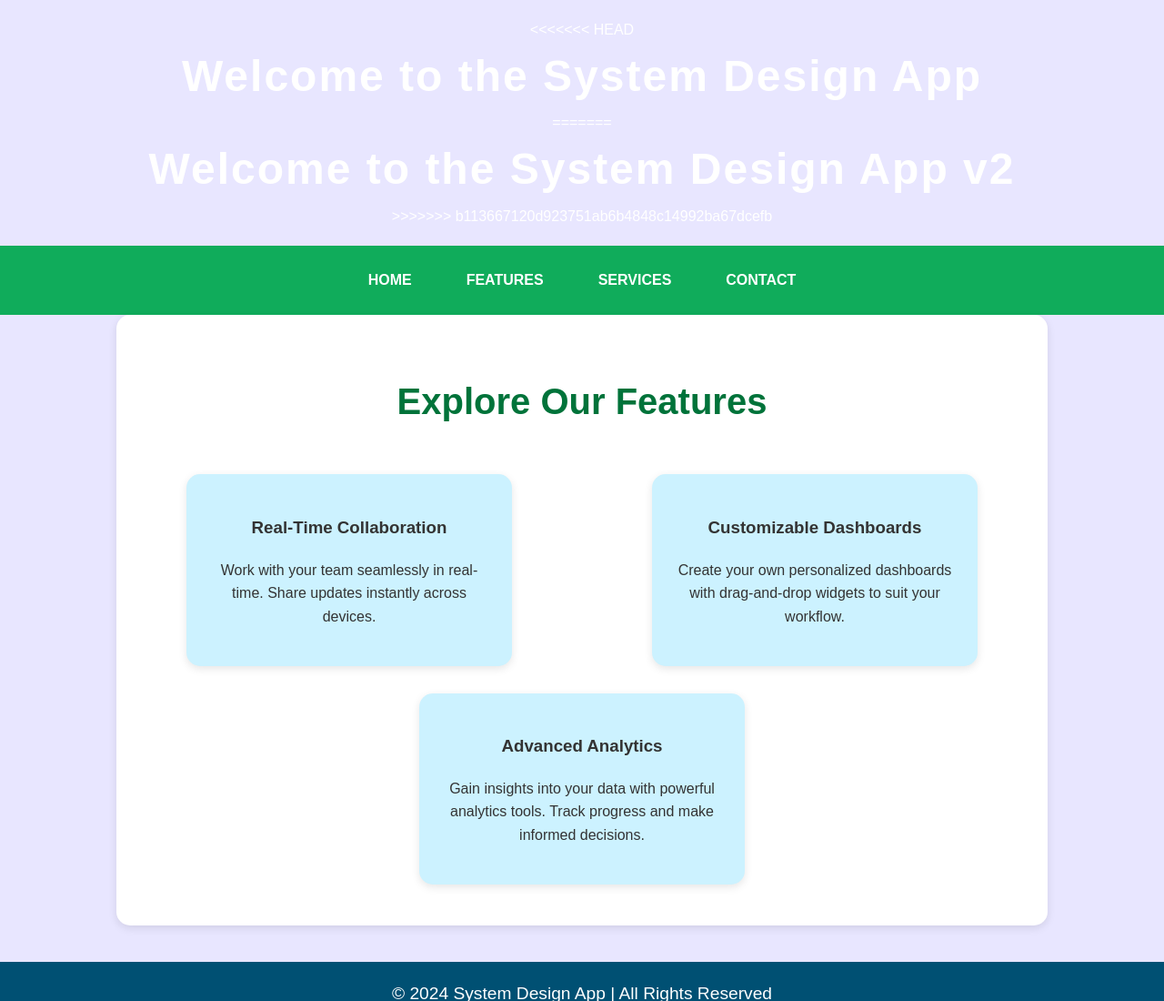
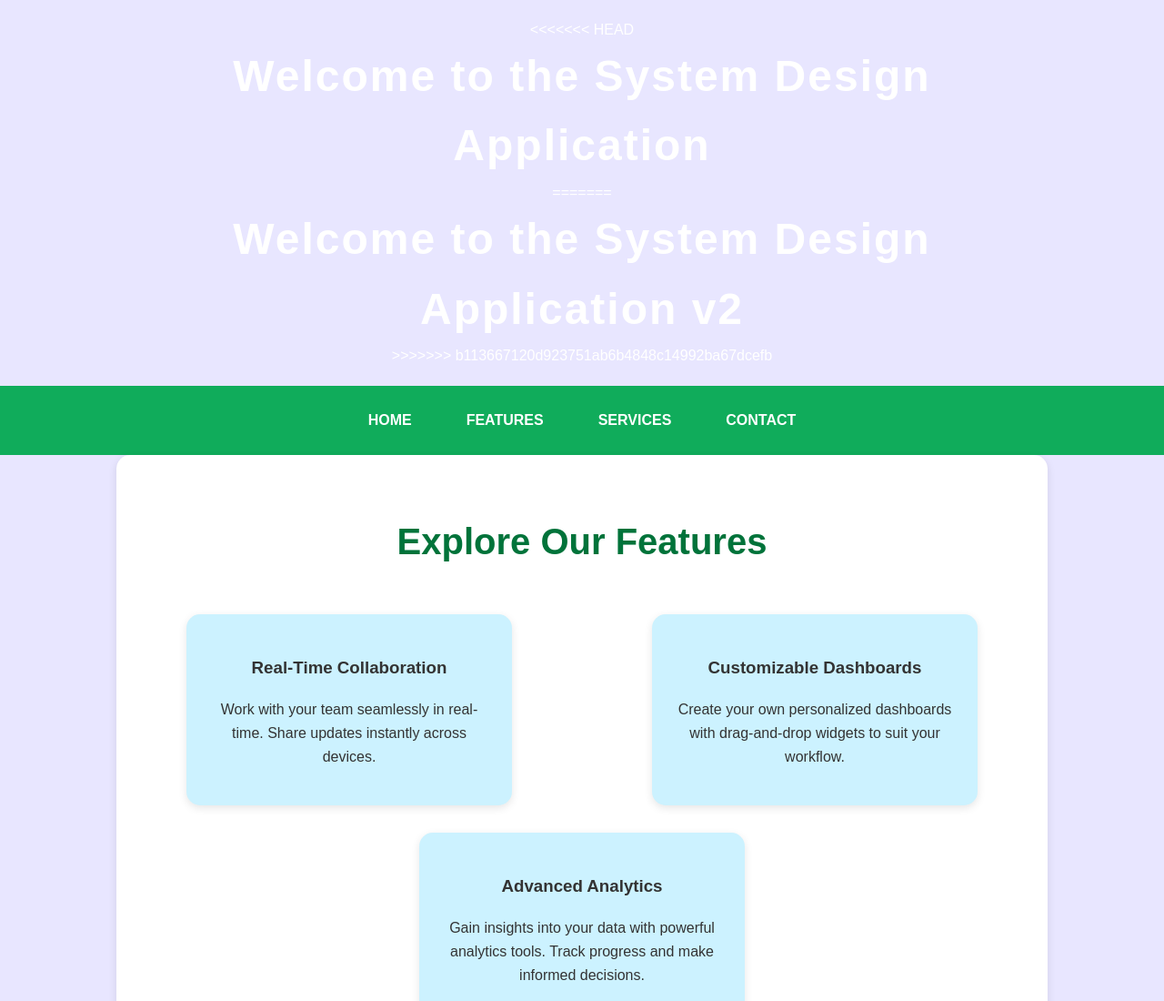
Before and after one commit to banerjee123/My-Repo, a plain HTML site: page index.html in a window 1280 px wide. Shown: the top 1100 px of the page at 91% size. Drawn offline with Linux system fonts and the light colour scheme.

Commit message:
Update index.html
new commit

```diff
--- a/index.html
+++ b/index.html
@@ -111,9 +111,9 @@
     <header>
         <div class="container">
 <<<<<<< HEAD
-            <h1>Welcome to the System Design App</h1>
+            <h1>Welcome to the System Design Application</h1>
 =======
-            <h1>Welcome to the System Design App v2</h1>
+            <h1>Welcome to the System Design Application v2</h1>
 >>>>>>> b113667120d923751ab6b4848c14992ba67dcefb
         </div>
     </header>
```
